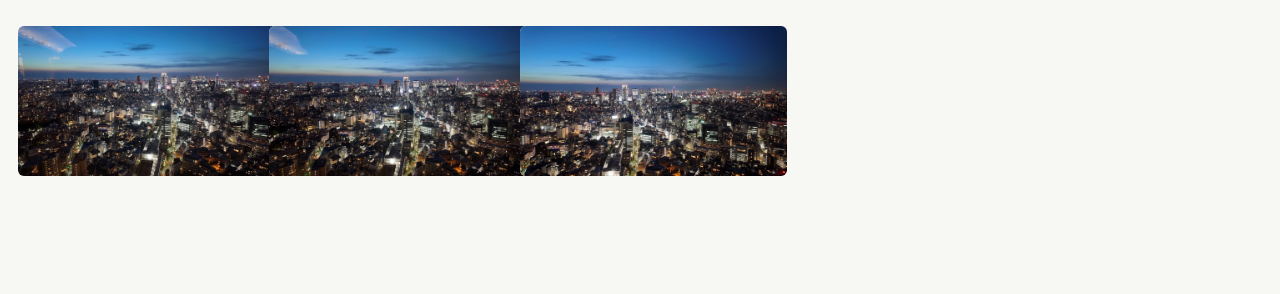
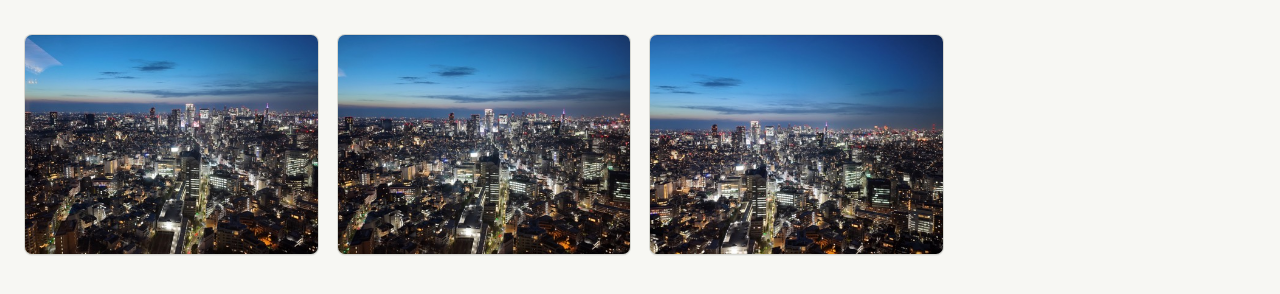
Before and after one commit to minihallo/tokyo-trip, a website: page albums/emis/index.html in a window 1280 px wide. Shown: the part 540-834 px from the top of the page. Before the commit the page ends 800 px from the top, so only its background shows below. Drawn offline with Linux system fonts and the light colour scheme.

Commit message:
Improve album photo grid

```diff
--- a/app.js
+++ b/app.js
@@ -132,7 +132,6 @@ function renderAlbum(album) {
             (photo, photoIndex) => `
               <button
                 class="photo-tile"
-                style="--ratio: ${photo.width} / ${photo.height}"
                 type="button"
                 data-photo-index="${photoIndex}"
                 aria-label="${escapeHtml(photoLabel(album, photo, photoIndex))}"
--- a/styles.css
+++ b/styles.css
@@ -281,23 +281,33 @@ button {
 
 .photo-grid {
   display: grid;
-  gap: 12px;
-  grid-template-columns: repeat(auto-fill, minmax(220px, 1fr));
+  gap: 18px;
+  grid-template-columns: repeat(auto-fill, minmax(250px, 1fr));
   margin: 0 auto;
-  max-width: 1280px;
-  padding: 28px 18px 80px;
+  max-width: 1320px;
+  padding: 36px 24px 88px;
 }
 
 .photo-tile {
-  aspect-ratio: var(--ratio, 4 / 3);
+  aspect-ratio: 4 / 3;
   background: #e6e7e0;
-  border: 0;
-  border-radius: 6px;
+  border: 1px solid rgba(16, 18, 20, 0.08);
+  border-radius: 8px;
+  box-shadow: 0 1px 0 rgba(16, 18, 20, 0.05);
   cursor: zoom-in;
   display: block;
-  min-height: 150px;
   overflow: hidden;
   padding: 0;
+  transition:
+    border-color 180ms ease,
+    box-shadow 180ms ease,
+    transform 180ms ease;
+}
+
+.photo-tile:hover {
+  border-color: rgba(47, 111, 94, 0.38);
+  box-shadow: 0 16px 34px rgba(16, 18, 20, 0.13);
+  transform: translateY(-2px);
 }
 
 .photo-tile img {
@@ -442,13 +452,9 @@ button {
   }
 
   .photo-grid {
-    gap: 8px;
+    gap: 12px;
     grid-template-columns: repeat(2, minmax(0, 1fr));
-    padding: 18px 8px 56px;
-  }
-
-  .photo-tile {
-    min-height: 110px;
+    padding: 18px 12px 64px;
   }
 
   .lightbox {
```
